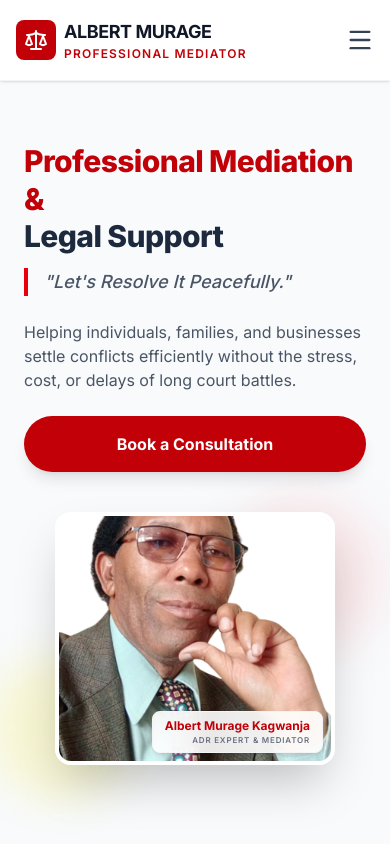
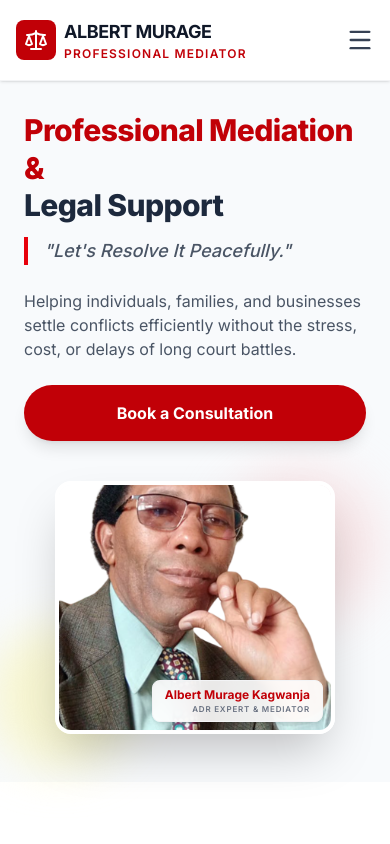
Before and after one commit to DICKSON39/portifolio-for-mediator, a React (Vite) app: page / in a window 390 px wide. Shown: the top 844 px of the page. Built offline with nearby package versions, Linux system fonts and the light colour scheme; a web font is replaced by a local one.

Commit message:
Change min-h-screen to min-h-[90vh] for hero section
Updated min-h class to improve layout on mobile devices.

```diff
--- a/src/components/hero/hero.tsx
+++ b/src/components/hero/hero.tsx
@@ -11,7 +11,7 @@ const Hero: React.FC<HeroProps> = ({ onContactClick }) => {
        2. Changed py-22 to pt-28 pb-12 on mobile to account for fixed navbars.
        3. Used justify-center on mobile so content stays centered if it doesn't fill the whole 90vh.
     */
-    <section className="flex flex-col md:flex-row items-center justify-center md:justify-between px-6 pt-28 pb-12 md:p-20 bg-slate-50 min-h-screen">
+    <section className="flex flex-col md:flex-row items-center justify-center md:justify-between px-6 pt-28 pb-12 md:p-20 bg-slate-50 min-h-[90vh]">
 
       {/* Text Content */}
       <div className="w-full md:w-1/2 space-y-6 md:space-y-8 animate-in fade-in slide-in-from-left duration-700 z-10">
```
